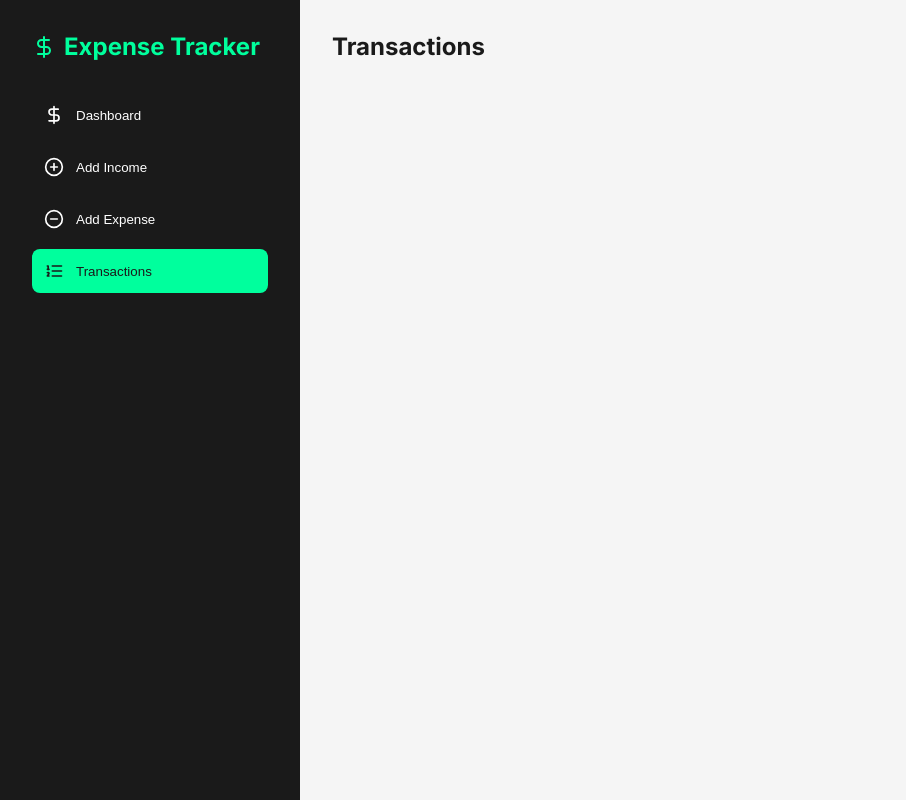
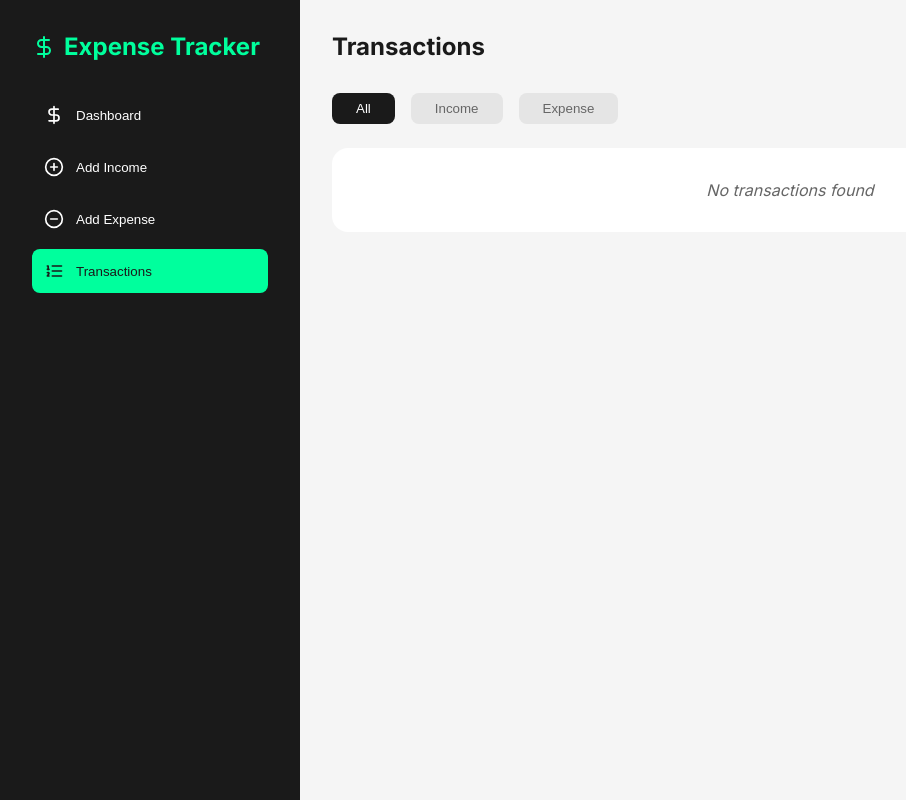
Before and after one commit to Maheeshamihiran/ExpenseTracker, a React (Vite) app in the folder abc/expense_app/: page / in a window 1280 px wide. Both pictures are taken after a click on the button "Transactions". Shown: the whole page, without its empty margins (0-906 px from the left). Built offline with nearby package versions, Linux system fonts and the light colour scheme.

Commit message:
Add transaction filtering functionality and enhance UI for transaction display

```diff
--- a/abc/expense_app/src/App.css
+++ b/abc/expense_app/src/App.css
@@ -164,6 +164,42 @@
   background-color: #d5d5d5;
 }
 
+.transaction-filters {
+  display: flex;
+  gap: 1rem;
+  margin-bottom: 1.5rem;
+}
+
+.filter-button {
+  padding: 0.5rem 1.5rem;
+  background-color: #e5e5e5;
+  color: #666666;
+  border: none;
+  border-radius: 0.5rem;
+  font-weight: 500;
+  cursor: pointer;
+  transition: all 0.2s;
+}
+
+.filter-button:hover {
+  background-color: #d5d5d5;
+}
+
+.filter-button.active {
+  background-color: #1a1a1a;
+  color: white;
+}
+
+.filter-button.income.active {
+  background-color: #00cc7a;
+  color: white;
+}
+
+.filter-button.expense.active {
+  background-color: #ff4d4d;
+  color: white;
+}
+
 .transactions-list {
   display: flex;
   flex-direction: column;
@@ -178,6 +214,15 @@
   padding: 1.5rem;
   border-radius: 1rem;
   box-shadow: 0 2px 4px rgba(0, 0, 0, 0.1);
+  border-left: 4px solid transparent;
+}
+
+.transaction-item.income {
+  border-left-color: #00cc7a;
+}
+
+.transaction-item.expense {
+  border-left-color: #ff4d4d;
 }
 
 .transaction-info h3 {
@@ -259,6 +304,15 @@
   background-color: #ff3333;
 }
 
+.no-transactions {
+  background-color: white;
+  padding: 2rem;
+  border-radius: 1rem;
+  text-align: center;
+  color: #666666;
+  font-style: italic;
+}
+
 /* Income/Expense chart layout styles */
 .income-form-layout {
   display: flex;
--- a/abc/expense_app/src/App.tsx
+++ b/abc/expense_app/src/App.tsx
@@ -17,6 +17,7 @@ function App() {
   const [activeTab, setActiveTab] = useState<'dashboard' | 'addExpense' | 'addIncome' | 'transactions'>('dashboard');
   const [transactions, setTransactions] = useState<Transaction[]>([]);
   const [editingTransaction, setEditingTransaction] = useState<Transaction | null>(null);
+  const [transactionFilter, setTransactionFilter] = useState<'all' | 'income' | 'expense'>('all');
 
   const categories = {
     income: ['Salary', 'Freelance', 'Investments', 'Other'],
@@ -97,6 +98,14 @@ function App() {
       }))
       .sort((a, b) => a.date.localeCompare(b.date));
   }, [transactions]);
+
+  // Filter transactions based on selected filter
+  const filteredTransactions = useMemo(() => {
+    if (transactionFilter === 'all') {
+      return transactions;
+    }
+    return transactions.filter(t => t.type === transactionFilter);
+  }, [transactions, transactionFilter]);
 
   // Colors for the pie chart
   const COLORS = ['#0088FE', '#00C49F', '#FFBB28', '#FF8042', '#8884d8'];
@@ -472,11 +481,34 @@ function App() {
         {activeTab === 'transactions' && (
           <div className="transactions">
             <h2 className="page-title">Transactions</h2>
+
+            <div className="transaction-filters">
+              <button
+                className={`filter-button ${transactionFilter === 'all' ? 'active' : ''}`}
+                onClick={() => setTransactionFilter('all')}
+              >
+                All
+              </button>
+              <button
+                className={`filter-button income ${transactionFilter === 'income' ? 'active' : ''}`}
+                onClick={() => setTransactionFilter('income')}
+              >
+                Income
+              </button>
+              <button
+                className={`filter-button expense ${transactionFilter === 'expense' ? 'active' : ''}`}
+                onClick={() => setTransactionFilter('expense')}
+              >
+                Expense
+              </button>
+            </div>
+
             <div className="transactions-list">
-              {transactions.map(transaction => (
+              {filteredTransactions.length > 0 ? (
+                filteredTransactions.map(transaction => (
                   <div
                     key={transaction.id}
-                  className="transaction-item"
+                    className={`transaction-item ${transaction.type}`}
                   >
                     <div className="transaction-info">
                       <h3>{transaction.title}</h3>
@@ -504,7 +536,10 @@ function App() {
                       </div>
                     </div>
                   </div>
-              ))}
+                ))
+              ) : (
+                <div className="no-transactions">No transactions found</div>
+              )}
             </div>
           </div>
         )}
```
Lines whose indentation alone changed are shown as unchanged.
